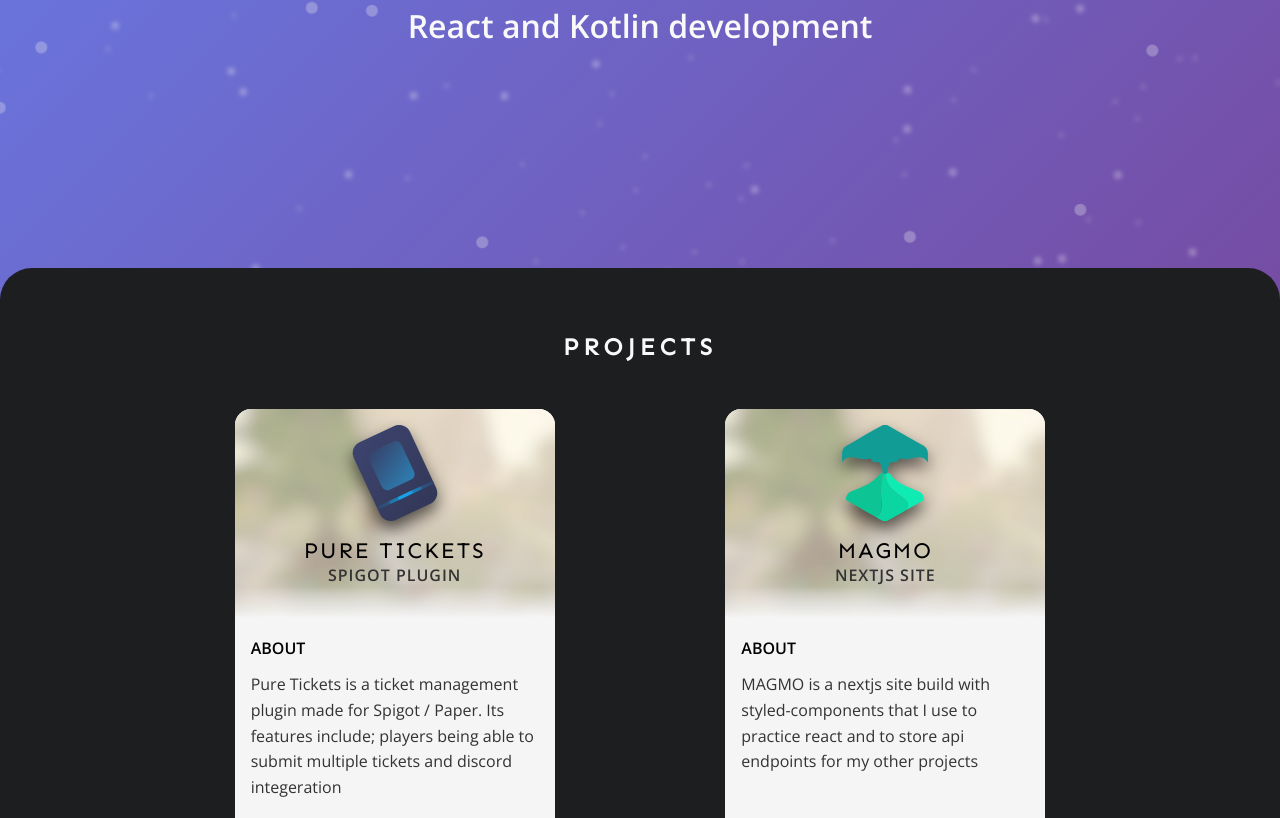
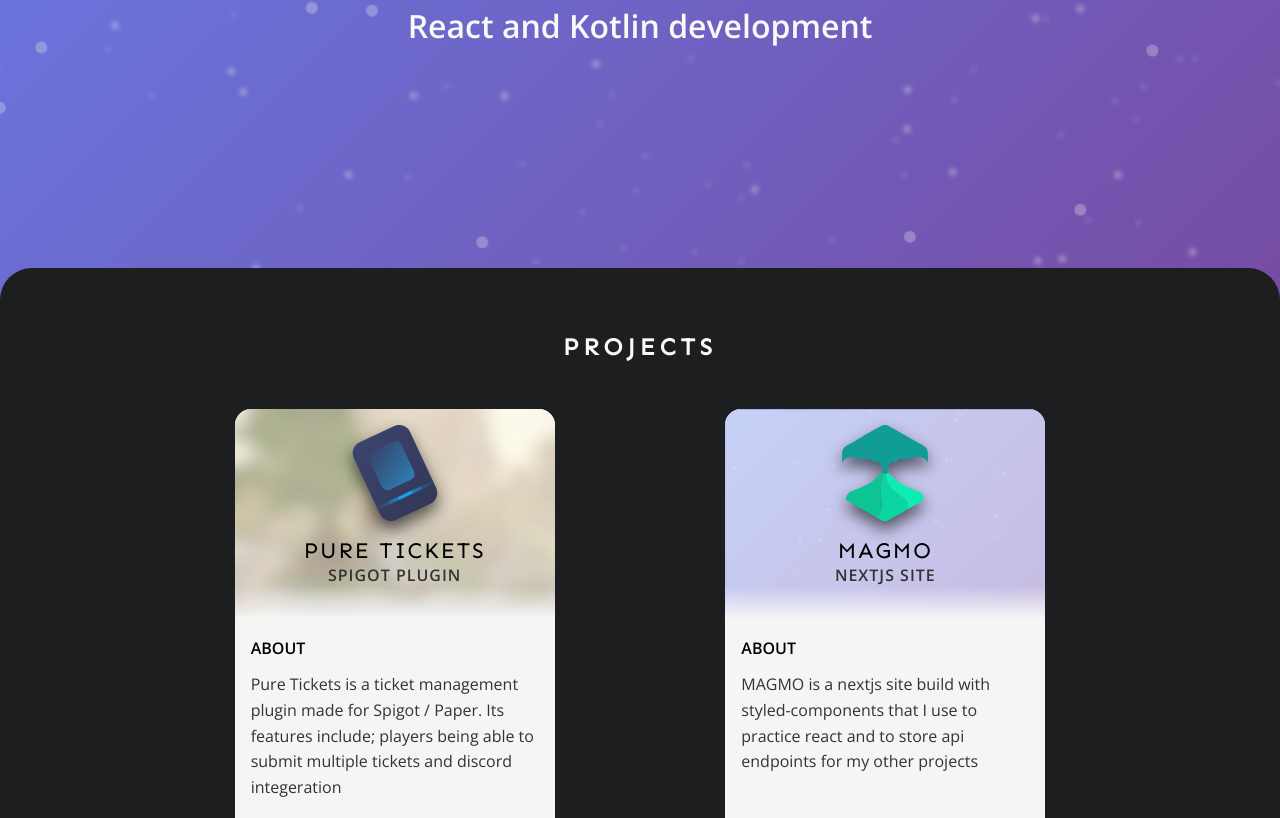
Before and after one commit to broccolai/magmo, a Next.js app: page / in a window 1280 px wide. Shown: the part 412-1230 px from the top of the page. Built offline with nearby package versions, Linux system fonts and the light colour scheme.

Commit message:
Add background for magmo project

```diff
--- a/components/index/Intro.tsx
+++ b/components/index/Intro.tsx
@@ -60,7 +60,7 @@ const Intro = () => (
       <FooterText>SERVING 10 DISCORD GUILDS</FooterText>
     </Card>
     <Card>
-      <CardHeader backing={fadeGradient(smoke, 15) + ", url('PTBG.png')"}>
+      <CardHeader backing={fadeGradient(smoke, 15) + ", url('MAGMOBG.png')"}>
         <Logo src="/logo.svg" />
         <Name>MAGMO</Name>
         <Slogan>NEXTJS SITE</Slogan>
```
Also changed, not shown: public/MAGMOBG.png (added).
